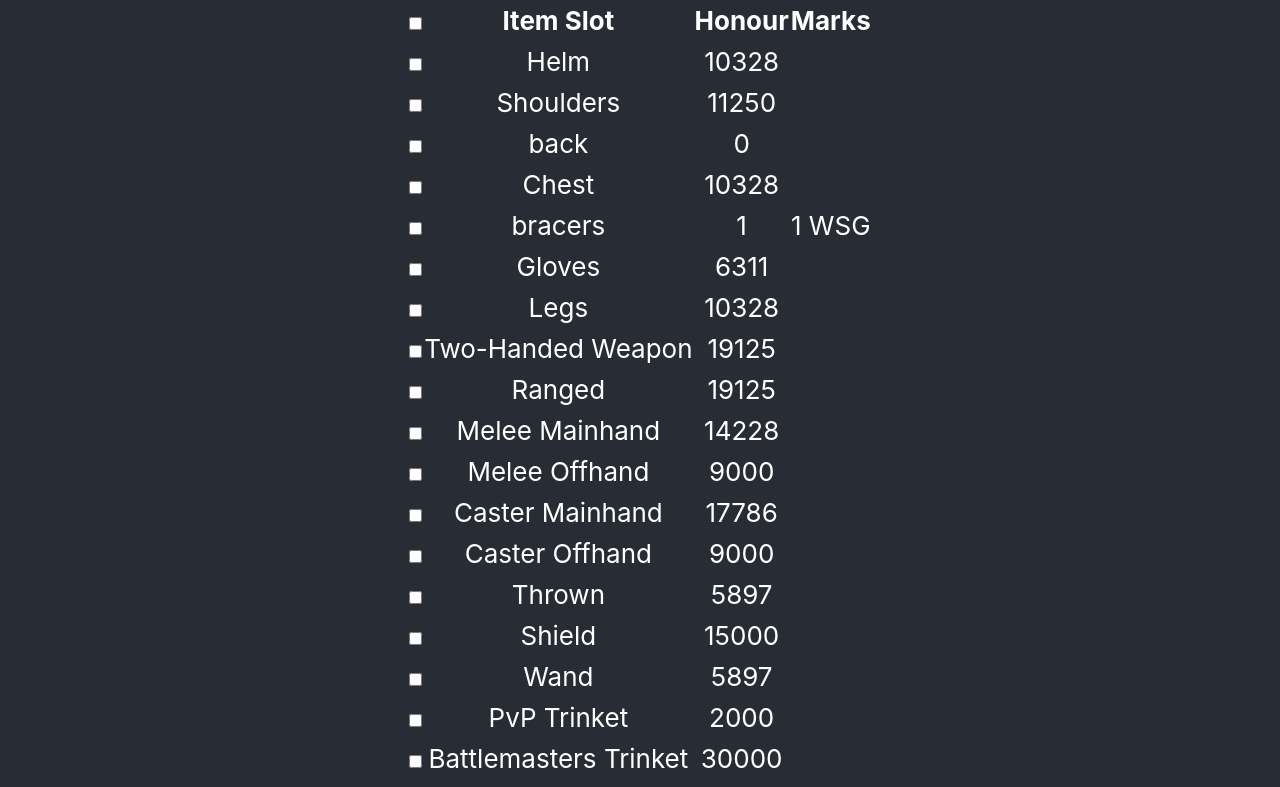
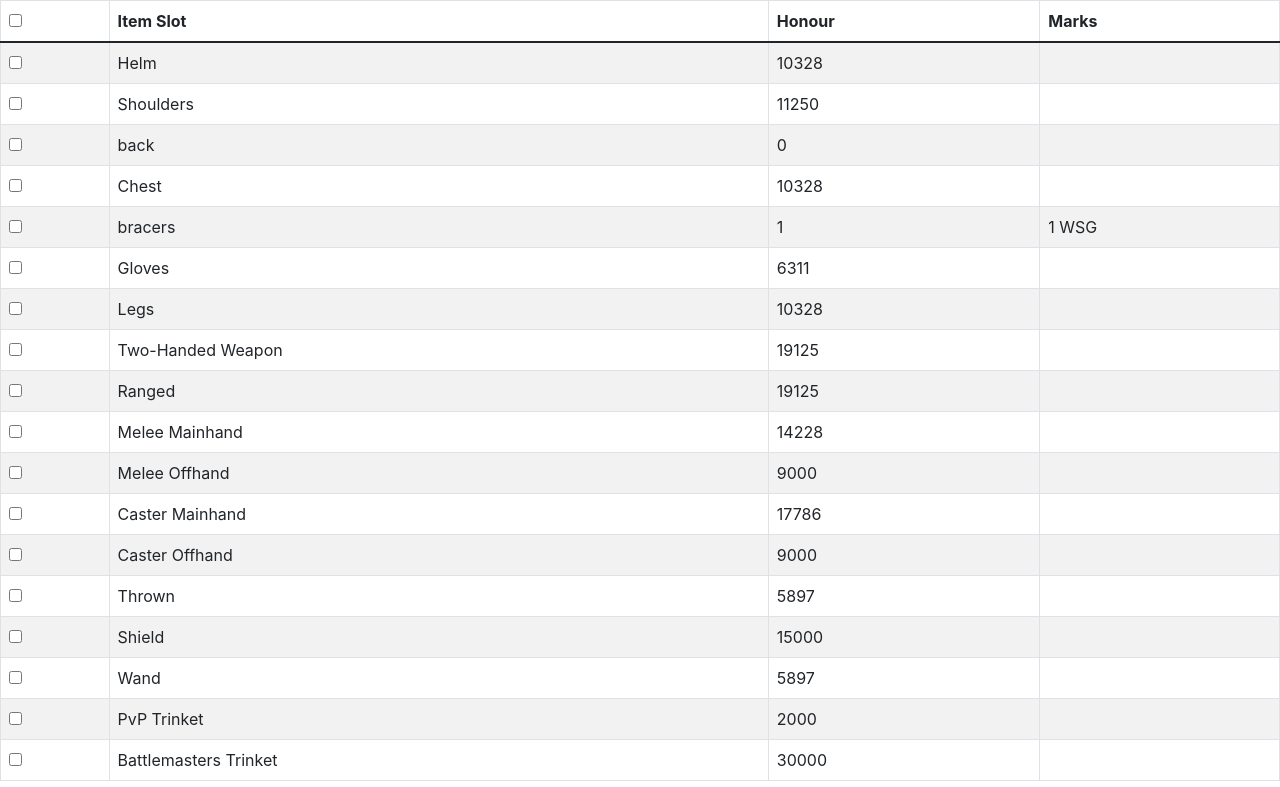
Before and after one commit to Cellv2/how-much-honor-simple, a React (Create React App) app: page / in a window 1280 px wide. Shown: the top 787 px of the page. Built offline with nearby package versions, Linux system fonts and the light colour scheme.

Commit message:
Update styling

```diff
--- a/src/App.css
+++ /dev/null
@@ -1,38 +0,0 @@
-.App {
-  text-align: center;
-}
-
-.App-logo {
-  height: 40vmin;
-  pointer-events: none;
-}
-
-@media (prefers-reduced-motion: no-preference) {
-  .App-logo {
-    animation: App-logo-spin infinite 20s linear;
-  }
-}
-
-.App-header {
-  background-color: #282c34;
-  min-height: 100vh;
-  display: flex;
-  flex-direction: column;
-  align-items: center;
-  justify-content: center;
-  font-size: calc(10px + 2vmin);
-  color: white;
-}
-
-.App-link {
-  color: #61dafb;
-}
-
-@keyframes App-logo-spin {
-  from {
-    transform: rotate(0deg);
-  }
-  to {
-    transform: rotate(360deg);
-  }
-}
--- a/src/App.tsx
+++ b/src/App.tsx
@@ -1,10 +1,9 @@
 import React from "react";
 import { Column, useRowSelect, useTable } from "react-table";
-import "./App.css";
 import { tableColumns } from "./constants/table.constants";
 import { itemCostInfo } from "./data/items.data";
-import logo from "./logo.svg";
 import { lookupSlotDisplayName } from "./utils/data.utils";
+import BTable from "react-bootstrap/Table";
 
 const App = () => {
     const columns = React.useMemo(() => tableColumns, []);
@@ -22,25 +21,7 @@ const App = () => {
         };
     });
 
-    return (
-        <div className="App">
-            <header className="App-header">
-                {/* <img src={logo} className="App-logo" alt="logo" />
-                <p>
-                    Edit <code>src/App.tsx</code> and save to reload.
-                </p>
-                <a
-                    className="App-link"
-                    href="https://reactjs.org"
-                    target="_blank"
-                    rel="noopener noreferrer"
-                >
-                    Learn React
-                </a> */}
-                <Table columns={columns} data={tableData} />
-            </header>
-        </div>
-    );
+    return <Table columns={columns} data={tableData} />;
 };
 
 const IndeterminateCheckbox = React.forwardRef(
@@ -117,7 +98,7 @@ const Table = ({ columns, data }: { columns: Column<{}>[]; data: {}[] }) => {
 
     return (
         <>
-            <table {...getTableProps()}>
+            <BTable striped bordered hover {...getTableProps()}>
                 <thead>
                     {headerGroups.map((headerGroup) => (
                         <tr {...headerGroup.getHeaderGroupProps()}>
@@ -138,7 +119,7 @@ const Table = ({ columns, data }: { columns: Column<{}>[]; data: {}[] }) => {
                                 style={
                                     //@ts-expect-error
                                     row.isSelected
-                                        ? { backgroundColor: "red" }
+                                        ? { backgroundColor: "lightblue" }
                                         : { backgroundColor: "" }
                                 }
                                 onClick={() => {
@@ -157,7 +138,7 @@ const Table = ({ columns, data }: { columns: Column<{}>[]; data: {}[] }) => {
                         );
                     })}
                 </tbody>
-            </table>
+            </BTable>
             <p>Selected Rows: {Object.keys(selectedRowIds).length}</p>
             <pre>
                 <code>
```
